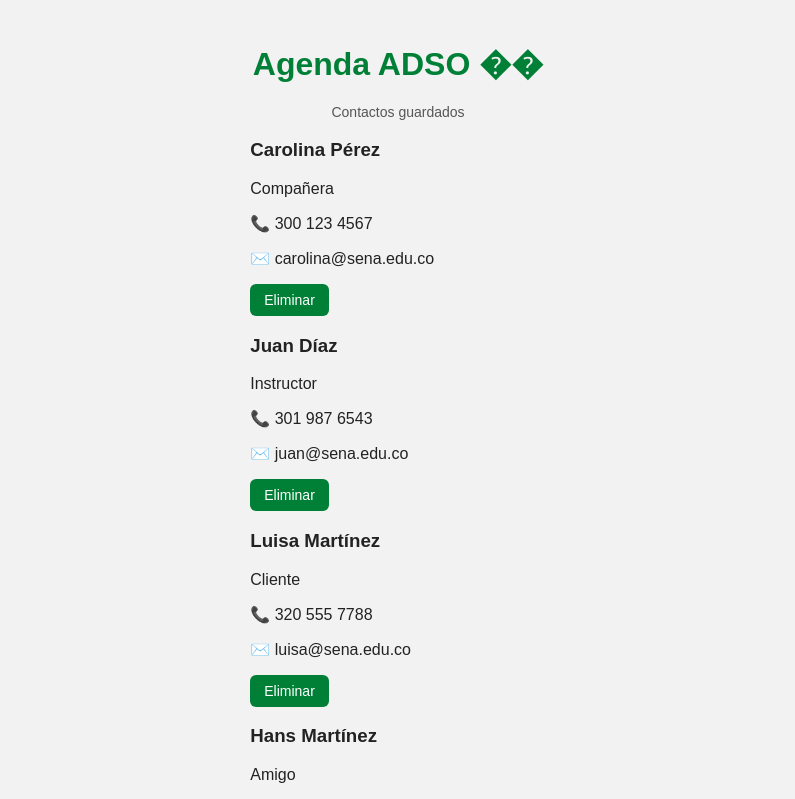
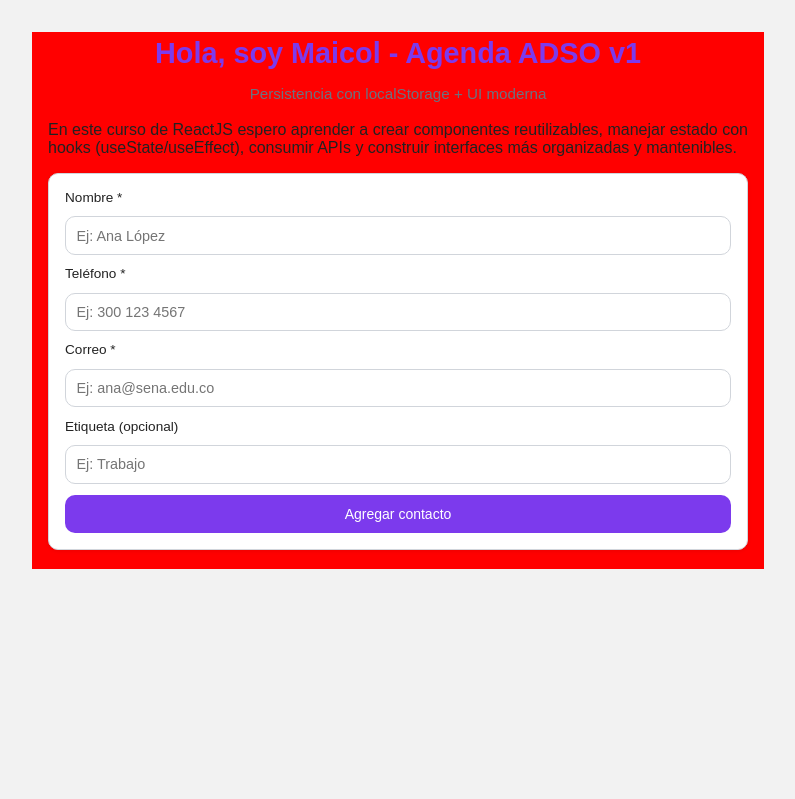
Before and after one commit to MaicolIR33/Agenda-ADSO-3229209, a React (Vite) app: page / in a window 1280 px wide. Shown: the top 799 px of the page, without its empty margins (242-1037 px from the left). Built offline with nearby package versions, Linux system fonts and the light colour scheme.

Commit message:
Personalización del componente App

```diff
--- a/src/App.css
+++ b/src/App.css
@@ -1,58 +1,102 @@
-/*#root {
-  max-width: 1280px;
-  margin: 0 auto;
-  padding: 2rem;
-  text-align: center;
-}*/
-/* Contenedor principal de toda la aplicación */
+:root {
+--morado: #7c3aed;
+--morado-oscuro: #5b21b6;
+--gris: #374151;
+--borde: #d1d5db;
+--error: #dc2626;
+--radio: 10px;
+--shadow: 0 1px 4px rgba(0, 0, 0, 0.08);
+}
+body {
+background: #f8fafc;
+font-family: 'Inter', Arial, sans-serif;
+margin: 0;
+color: var(--gris);
+}
 .app-container {
-max-width: 400px; /* ancho tipo app móvil */
-margin: 20px auto; /* centra la app en la pantalla */
-font-family: sans-serif;
+max-width: 700px;
+margin: 2rem auto;
+padding: 0 1rem;
+  background-color: #ff0000;;
 }
-/* Título grande  */
 .app-title {
 text-align: center;
-color: #008037; /* verde SENA */
-margin-bottom: 20px;
+font-size: 1.8rem;
+font-weight: 700;
+color: var(--morado);
+margin: 0.3rem 0;
 }
-/* Texto pequeño bajo el título */
-.app-subtitle {
+.subtitulo {
 text-align: center;
-font-size: 14px;
-color: #555;
-margin-top: 0;
-margin-bottom: 16px;
+font-size: 0.95rem;
+
+color: #6b7280;
+margin-bottom: 1.2rem;
 }
-/* Tarjeta de cada contacto */
-.card-contacto {
-border: 1px solid gray;
-background-color: #f9f9f9;
-padding: 10px;
-margin: 5px 0;
-border-radius: 8px;
+.form-contacto {
+background: #fff;
+padding: 1rem;
+border: 1px solid var(--borde);
+border-radius: var(--radio);
+box-shadow: var(--shadow);
+display: flex;
+flex-direction: column;
+gap: 0.7rem;
+margin-bottom: 1.2rem;
 }
-/* Nombre del contacto dentro de la tarjeta */
-.card-nombre {
-margin: 0 0 6px 0;
-font-size: 16px;
-font-weight: bold;
+label {
+font-size: 0.85rem;
+font-weight: 500;
 }
-/* Líneas de información (teléfono, correo) */
-.card-linea {
-margin: 4px 0;
-font-size: 14px;
+input {
+padding: 0.65rem;
+border: 1px solid var(--borde);
+border-radius: var(--radio);
+font-size: 0.9rem;
 }
-/* Etiqueta del contacto (por ejemplo &quot;Instructor&quot;, &quot;Cliente&quot;, &quot;Compañera&quot;) */
-.card-etiqueta {
-margin: 4px 0;
-font-size: 12px;
-color: green;
+.btn-primario {
+background: var(--morado);
+color: #fff;
+padding: 0.7rem;
+border: 0;
+border-radius: var(--radio);
+cursor: pointer;
+transition: 0.2s;
 }
-/* Nota final al pie (&quot;Versión 0.1...&quot;) */
-.app-nota {
-font-size: 12px;
-text-align: center;
-margin-top: 30px;
-color: #888;
+.btn-primario:hover {
+background: var(--morado-oscuro);
 }
+.tarjeta-contacto {
+background: #fff;
+border: 1px solid var(--borde);
+
+border-radius: var(--radio);
+padding: 1rem;
+box-shadow: var(--shadow);
+display: flex;
+flex-direction: column;
+gap: 0.4rem;
+margin-bottom: 0.7rem;
+}
+.tarjeta-contacto h3 {
+margin: 0;
+font-weight: 600;
+color: var(--morado-oscuro);
+}
+.acciones {
+display: flex;
+justify-content: flex-end;
+margin-top: 0.3rem;
+}
+.btn-eliminar {
+background: var(--error);
+color: #fff;
+padding: 0.45rem 0.75rem;
+border: 0;
+border-radius: var(--radio);
+cursor: pointer;
+font-size: 0.85rem;
+}
+.btn-eliminar:hover {
+filter: brightness(0.85);
+}
--- a/src/App.jsx
+++ b/src/App.jsx
@@ -1,63 +1,37 @@
-import { useState } from "react";
-import './App.css'; // Importamos estilos de la app
-import ContactoCard from './Componentes/ContactoCard' // Importamos el componente hijo que muestra cada contacto
-/*import FormularioContacto from './Components/FormularioContacto' // Importamos el componente hijo que muestra el formulario para agregar contactos*/
+import { useState, useEffect } from 'react';
+import './App.css';
+import FormularioContacto from './components/FormularioContacto';
+import ContactoCard from './components/ContactoCard';
 export default function App() {
-// Esta es nuestra 'base de datos' inicial quemada en el código
-const contactos = [
-{
-id: 1,
-nombre: 'Carolina Pérez',
-telefono: '300 123 4567',
-correo: 'carolina@sena.edu.co',
-etiqueta: 'Compañera',
-},
-{
-    id: 2,
-nombre: 'Juan Díaz',
-telefono: '301 987 6543',
-correo: 'juan@sena.edu.co',
-etiqueta: 'Instructor',
-},
-{
-id: 3,
-nombre: 'Luisa Martínez',
-telefono: '320 555 7788',
-correo: 'luisa@sena.edu.co',
-etiqueta: 'Cliente',
-},
-{
-id: 4,
-nombre: 'Hans Martínez',
-telefono: '310 222 3344',
-correo: 'hans@sena.edu.co',
-etiqueta: 'Amigo',
-},
-{
-id: 5,
-nombre: 'Isabela Herrera',
-telefono: '315 444 5566',
-correo: 'isabela@sena.edu.co',
-etiqueta: 'Prima',
-}
-];
+const contactosGuardados = JSON.parse(localStorage.getItem('contactos')) || [];
+const [contactos, setContactos] = useState(contactosGuardados);
+useEffect(() => {
+localStorage.setItem('contactos', JSON.stringify(contactos));
+}, [contactos]);
+const agregarContacto = (nuevo) => {
+setContactos((prev) => [...prev, nuevo]);
+};
+const eliminarContacto = (correo) => {
+setContactos((prev) => prev.filter((c) => c.correo !== correo));
+};
 return (
 <main className='app-container'>
-<h1 className='app-title'>Agenda ADSO ��</h1>
-<p className='app-subtitle'>Contactos guardados</p>
-{/* Recorremos el arreglo contactos y pintamos una tarjeta por cada uno */}
+<h1 className='app-title'>Hola, soy Maicol - Agenda ADSO v1</h1>
+<p className='subtitulo'>
+Persistencia con localStorage + UI moderna
+</p>
+<p className="description">
+  En este curso de ReactJS espero aprender a crear componentes reutilizables, manejar estado con hooks
+  (useState/useEffect), consumir APIs y construir interfaces más organizadas y mantenibles.
+</p>
+<FormularioContacto onAgregar={agregarContacto} />
 {contactos.map((c) => (
 <ContactoCard
-key={c.id} // key única para React
-nombre={c.nombre} // prop nombre
-telefono={c.telefono} // prop telefono
-correo={c.correo} // prop correo
-etiqueta={c.etiqueta} // prop etiqueta (Cliente, Instructor, etc.)
+key={c.correo}
+{...c}
+onEliminar={eliminarContacto}
 />
 ))}
-<p className='app-nota'>
-(Versión 0.1 - solo lectura, sin agregar ni editar todavía)
-</p>
 </main>
 );
 }
--- a/src/Componentes/ContactoCard.jsx
+++ /dev/null
@@ -1,33 +0,0 @@
-// ContactoCard.jsx
-// Este componente muestra UN contacto de la agenda.
-// Recibe datos (props): nombre, telefono, correo, etiqueta.
-export default function ContactoCard({
-  id,
-  nombre,
-  telefono,
-  correo,
-  etiqueta,
-  onDelete,
-}) {
-  return (
-    <article className="tarjeta-contacto">
-      <h3>{nombre}</h3>
-
-      {etiqueta && <p className="tag">{etiqueta}</p>}
-
-      <p>📞 {telefono}</p>
-
-      {correo && <p>✉️ {correo}</p>}
-
-      <div className="acciones">
-        <button
-          type="button"
-          className="btn-eliminar"
-          onClick={() => onDelete(id)}
-        >
-          Eliminar
-        </button>
-      </div>
-    </article>
-  );
-}
--- /dev/null
+++ b/src/components/ContactoCard.jsx
@@ -0,0 +1,19 @@
+export default function ContactoCard({ nombre, telefono, correo, etiqueta, onEliminar }) {
+  return (
+    <article className="tarjeta-contacto">
+      <h3>{nombre}</h3>
+      <p>{telefono}</p>
+      <p>{correo}</p>
+      {etiqueta && <p>{etiqueta}</p>}
+
+      <div className="acciones">
+        <button
+          className="btn-eliminar"
+          onClick={() => onEliminar(correo)}
+        >
+          Eliminar
+        </button>
+      </div>
+    </article>
+  );
+}
--- /dev/null
+++ b/src/components/FormularioContacto.jsx
@@ -0,0 +1,52 @@
+import { useState } from 'react';
+export default function FormularioContacto({ onAgregar }) {
+const [form, setForm] = useState({
+nombre: '',
+telefono: '',
+correo: '',
+etiqueta: '',
+});
+const onChange = (e) => {
+const { name, value } = e.target;
+setForm((f) => ({ ...f, [name]: value }));
+};
+const onSubmit = (e) => {
+e.preventDefault();
+if (!form.nombre || !form.telefono || !form.correo) return;
+onAgregar(form);
+setForm({ nombre: '', telefono: '', correo: '', etiqueta: '' });
+};
+return (
+<form className='form-contacto' onSubmit={onSubmit}>
+<label>Nombre *</label>
+<input
+name='nombre'
+value={form.nombre}
+onChange={onChange}
+placeholder='Ej: Ana López'
+/>
+<label>Teléfono *</label>
+<input
+name='telefono'
+value={form.telefono}
+onChange={onChange}
+placeholder='Ej: 300 123 4567'
+/>
+<label>Correo *</label>
+<input
+name='correo'
+value={form.correo}
+onChange={onChange}
+placeholder='Ej: ana@sena.edu.co'
+/>
+<label>Etiqueta (opcional)</label>
+<input
+name='etiqueta'
+value={form.etiqueta}
+onChange={onChange}
+placeholder='Ej: Trabajo'
+/>
+<button className='btn-primario'>Agregar contacto</button>
+</form>
+);
+}
```
Also changed, not shown: src/Componentes/FormularioContacto.jsx (deleted, +0 -67 lines), src/Ejercicios/Ejercicio.js (deleted, +0 -12 lines), src/Ejercicios/Ejercicio2.js (deleted, +0 -16 lines), src/Ejercicios/Ejercicio3.js (deleted, +0 -11 lines), src/Ejercicios/listas.js (deleted, +0 -89 lines), src/semana-2/ejercicios.js (deleted, +0 -72 lines).
